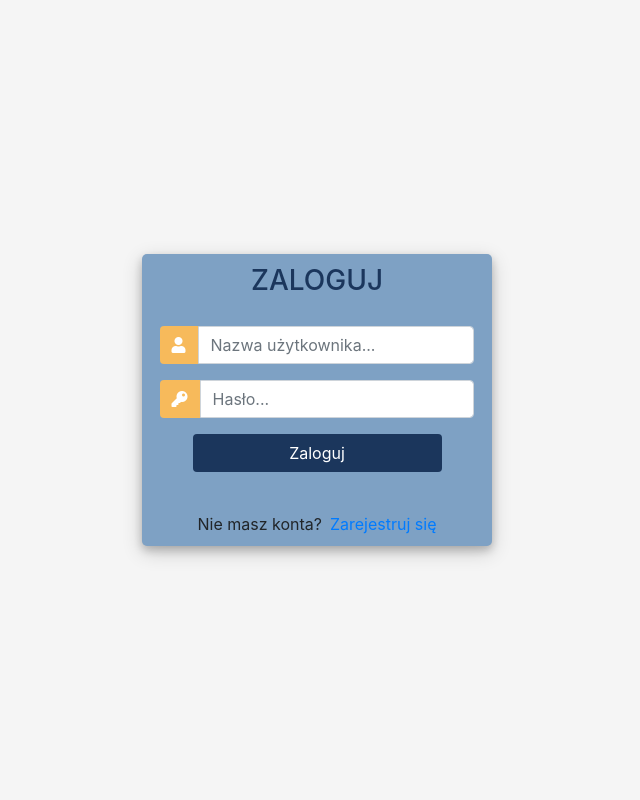
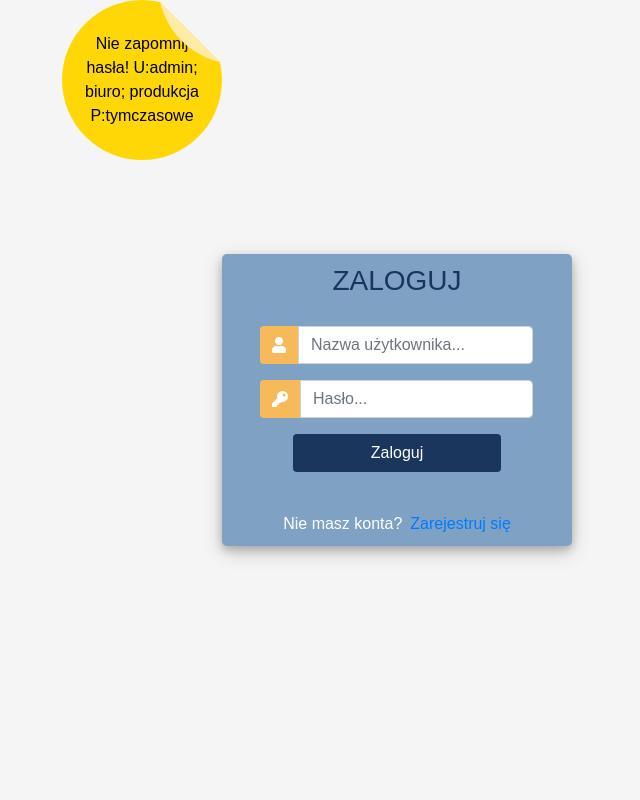
Before and after one commit to Solarden/switchgear_tracker, a Django app: page /login/ in a window 1280 px wide. Shown: the whole page, without its empty margins (323-963 px from the left). Run offline with Django 3.2, Linux system fonts and the light colour scheme; some libraries are stand-ins or nearby versions.

Commit message:
heroku credentials pass

```diff
--- a/tracker_app/templates/registration/login.html
+++ b/tracker_app/templates/registration/login.html
@@ -75,16 +75,69 @@
             padding: 10px;
             margin-top: 10px;
         }
+
+        body {
+            font-family: sans-serif;
+            color: white;
+            background: grey;
+        }
+
+        .sticker-wrapper {
+            font-size: 1em;
+        }
+
+        .sticker {
+            position: relative;
+            display: table;
+            width: 10em;
+            height: 10em;
+            padding: 1em;
+            border-radius: 100%;
+            background: rgb(255, 215, 7);
+            box-sizing: border-box;
+            overflow: hidden;
+        }
+
+        .sticker p {
+            display: table-cell;
+            text-align: center;
+            vertical-align: middle;
+            color: black;
+        }
+
+        .sticker .fold {
+            content: "";
+            display: block;
+            width: 10em;
+            height: 10em;
+            position: absolute;
+            right: -6em;
+            top: -6em;
+            border-radius: 100%;
+            background: -webkit-linear-gradient(-135deg, transparent 11.3em, #feeba7 10em, #feeba7 10em, #feeba7 85%);
+        }
+
+        .sticker.yellow {
+            background: rgb(255, 215, 7);
+            background: -webkit-linear-gradient(-135deg, transparent 2.82em, rgb(255, 215, 7) 0, rgb(255, 215, 7));
+        }
+
     </style>
 
 </head>
 <body>
 <div class="container h-100">
     <div class="d-flex justify-content-center h-100">
+        <div class="sticker-wrapper">
+            <aside class="sticker yellow">
+                <p>Nie zapomnij hasła!
+                U:admin; biuro; produkcja
+                P:tymczasowe</p>
+                <span class="fold"></span>
+            </aside>
+        </div>
         <div class="user_card">
             <div class="d-flex justify-content-center">
-
-
                 <h3 id="form-title">ZALOGUJ</h3>
             </div>
             <div class="d-flex justify-content-center form_container">
@@ -102,24 +155,19 @@
                         </div>
                         <input type="password" name="password" placeholder="Hasło..." class="form-control">
                     </div>
-
                     <div class="d-flex justify-content-center mt-3 login_container">
                         <input class="btn login_btn" type="submit" value="Zaloguj">
                     </div>
                 </form>
-
             </div>
-
             <div class="mt-4">
                 <div class="d-flex justify-content-center links">
                     Nie masz konta? <a href="{% url 'signup' %}" class="ml-2">Zarejestruj się</a>
                 </div>
-
             </div>
             {{ form.errors }}
         </div>
     </div>
 </div>
 </body>
-
 </html>
```
